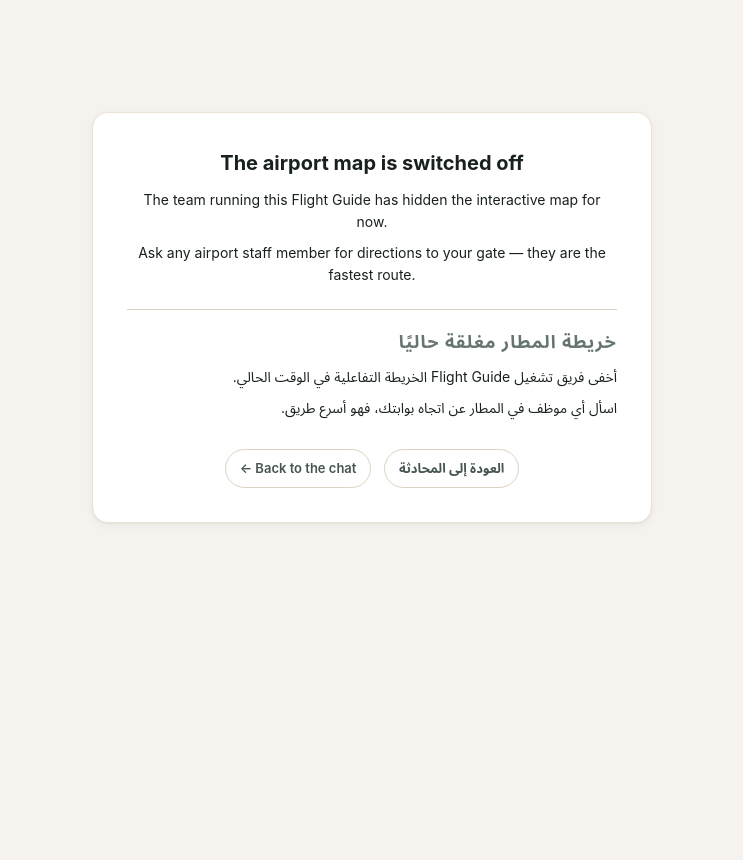
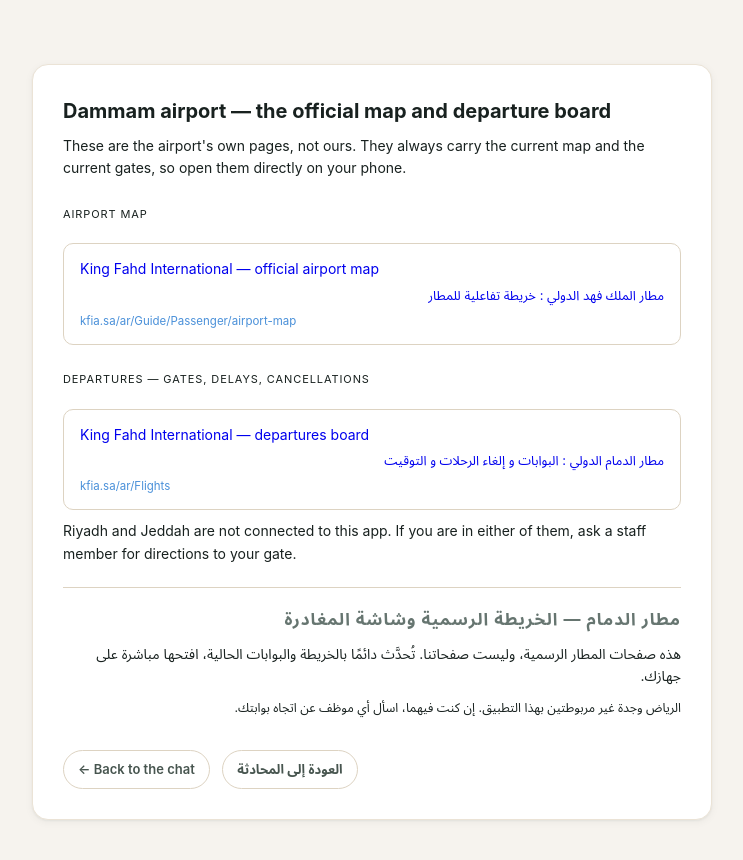
Before and after one commit to siudro/flight-guide, a website: page app/public/map-hidden.html in a window 1280 px wide. Shown: the whole page, without its empty margins (268-1011 px from the left). Before the commit the page ends 800 px from the top, so only its background shows below. Drawn offline with Linux system fonts and the light colour scheme.

Commit message:
feat(map): topbar links to the airport's own map, not a self-hosted one
The topbar 'Airport map' button pointed at /map, a Leaflet map built from
Riyadh (kkia.sa) indoor data — the wrong airport, and embedded rather than
linked. The traveller asked for a link, so the button now opens
kfia.sa/ar/Guide/Passenger/airport-map (verified 200, new tab, noopener).

- Removed the mapLink i18n key and the settings code that hid the link.
- The map-off page now lists the Dammam map and departure board directly.
- Added title translation support (data-i18n-title).
- New test/airport-link.js locks the destination.

```diff
--- a/app/package.json
+++ b/app/package.json
@@ -11,7 +11,7 @@
   "scripts": {
     "start": "node src/server.js",
     "dev": "FG_DATA_DIR=./.data node src/server.js",
-    "test": "node test/run.js && node test/mobile-storage.js"
+    "test": "node test/run.js && node test/mobile-storage.js && node test/airport-link.js"
   },
   "dependencies": {},
   "devDependencies": {}
--- a/app/public/map-hidden.html
+++ b/app/public/map-hidden.html
@@ -3,30 +3,59 @@
 <head>
 <meta charset="utf-8">
 <meta name="viewport" content="width=device-width,initial-scale=1">
-<title>Flight Guide — Map unavailable</title>
+<title>Flight Guide — Dammam airport map links</title>
 <link rel="stylesheet" href="/app.css">
 <style>
-  .center { max-width: 560px; margin: 14vh auto; padding: 34px; text-align: center; }
-  .center h1 { font-size: 20px; margin: 0 0 10px; }
-  .center p { color: var(--ink-dim); font-size: 14px; margin: 0 0 8px; }
-  .center .ar { direction: rtl; text-align: right; margin-top: 22px; padding-top: 18px; border-top: 1px solid var(--line); }
-  .center a { display: inline-block; margin-top: 22px; }
+  .center { max-width: 680px; margin: 8vh auto 12vh; padding: 30px; }
+  .center h1 { font-size: 20px; margin: 0 0 8px; }
+  .center p { color: var(--ink-dim); font-size: 14px; margin: 0 0 10px; line-height: 1.6; }
+  .links { list-style: none; padding: 0; margin: 20px 0 0; }
+  .links li { margin: 0 0 10px; }
+  .links a { display: block; text-decoration: none; padding: 14px 16px; border: 1px solid var(--line);
+             border-radius: 10px; }
+  .links a:hover { border-color: #2d6cdf; }
+  .links .en { display: block; font-size: 14px; }
+  .links .ar { display: block; direction: rtl; text-align: right; font-size: 13px;
+               color: var(--ink-dim); margin-top: 4px; }
+  .links .u { display: block; font-size: 11.5px; color: #4a90d9; margin-top: 6px; word-break: break-all; }
+  .grp { font-size: 11px; text-transform: uppercase; letter-spacing: .9px; color: var(--ink-dim);
+         margin: 26px 0 8px; }
+  .note { font-size: 12.5px; }
 </style>
 </head>
 <body>
 <main class="card center">
-  <h1>The airport map is switched off</h1>
-  <p>The team running this Flight Guide has hidden the interactive map for now.</p>
-  <p>Ask any airport staff member for directions to your gate — they are the fastest route.</p>
+  <h1>Dammam airport — the official map and departure board</h1>
+  <p>These are the airport's own pages, not ours. They always carry the current map and the current gates, so open them directly on your phone.</p>
 
-  <div class="ar" dir="rtl">
-    <h2 style="font-size:18px;margin:0 0 10px">خريطة المطار مغلقة حاليًا</h2>
-    <p>أخفى فريق تشغيل Flight Guide الخريطة التفاعلية في الوقت الحالي.</p>
-    <p>اسأل أي موظف في المطار عن اتجاه بوابتك، فهو أسرع طريق.</p>
+  <div class="grp">Airport map</div>
+  <ul class="links">
+    <li><a href="https://kfia.sa/ar/Guide/Passenger/airport-map" target="_blank" rel="noopener">
+      <span class="en">King Fahd International — official airport map</span>
+      <span class="ar">مطار الملك فهد الدولي : خريطة تفاعلية للمطار</span>
+      <span class="u">kfia.sa/ar/Guide/Passenger/airport-map</span>
+    </a></li>
+  </ul>
+
+  <div class="grp">Departures — gates, delays, cancellations</div>
+  <ul class="links">
+    <li><a href="https://kfia.sa/ar/Flights#departures" target="_blank" rel="noopener">
+      <span class="en">King Fahd International — departures board</span>
+      <span class="ar">مطار الدمام الدولي : البوابات و إلغاء الرحلات و التوقيت</span>
+      <span class="u">kfia.sa/ar/Flights</span>
+    </a></li>
+  </ul>
+
+  <p class="note">Riyadh and Jeddah are not connected to this app. If you are in either of them, ask a staff member for directions to your gate.</p>
+
+  <div class="ar" dir="rtl" style="margin-top:22px;padding-top:18px;border-top:1px solid var(--line)">
+    <h2 style="font-size:17px;margin:0 0 10px">مطار الدمام — الخريطة الرسمية وشاشة المغادرة</h2>
+    <p>هذه صفحات المطار الرسمية، وليست صفحاتنا. تُحدَّث دائمًا بالخريطة والبوابات الحالية، افتحها مباشرة على جهازك.</p>
+    <p style="font-size:12.5px">الرياض وجدة غير مربوطتين بهذا التطبيق. إن كنت فيهما، اسأل أي موظف عن اتجاه بوابتك.</p>
   </div>
 
-  <a class="ghost-btn" href="/">← Back to the chat</a>
-  <a class="ghost-btn" href="/" style="margin-inline-start:8px">العودة إلى المحادثة</a>
+  <a class="ghost-btn" href="/" style="margin-top:22px;display:inline-block">← Back to the chat</a>
+  <a class="ghost-btn" href="/" style="margin-top:22px;display:inline-block;margin-inline-start:8px">العودة إلى المحادثة</a>
 </main>
 </body>
 </html>
```
Also changed, not shown: app/public/chat.js (+10 -7 lines), app/public/index.html (+3 -1 lines), app/test/airport-link.js (added, +29 -0 lines).
